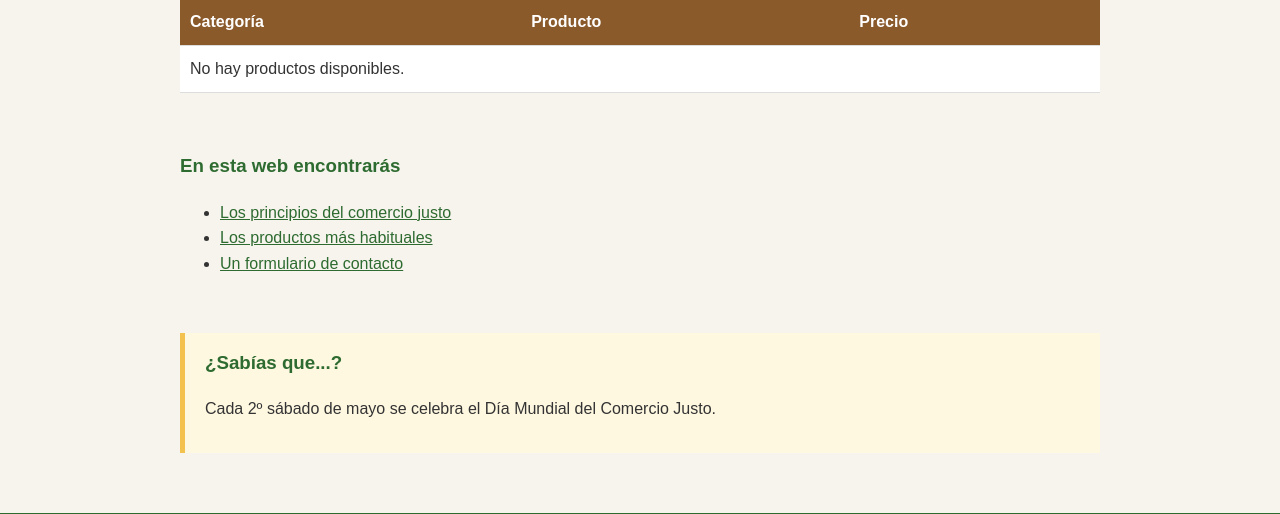
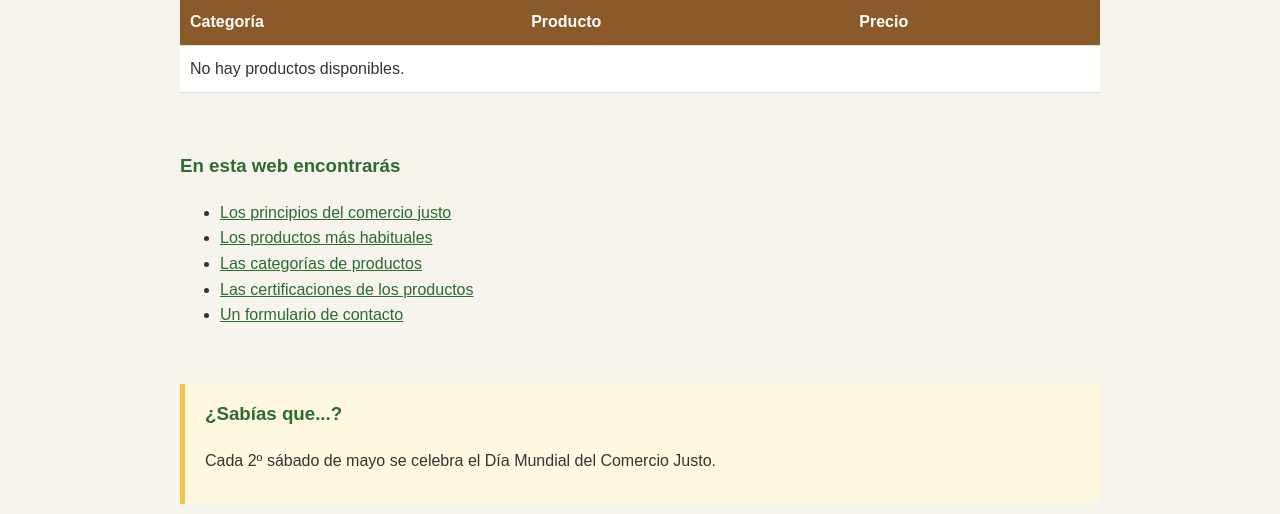
Before and after one commit to ItsFriEndly/ProyectoDJango, a Django app: template appComercioJustoDjango/templates/index.html in a window 1280 px wide. Shown: the part 568-1082 px from the top of the page. Run offline with Django 5.2, Linux system fonts and the light colour scheme; the template is opened without the code that fills it, so the values that code supplies are empty.

Commit message:
correciones en enlaces con url, certificaciones enlazadas y portada en la raiz

```diff
--- a/appComercioJustoDjango/templates/base.html
+++ b/appComercioJustoDjango/templates/base.html
@@ -14,12 +14,12 @@
         <h1>Comercio Justo</h1>
         <nav>
             <ul>
-                <li><a href="/appComercioJustoDjango/">Inicio</a></li>
-                <li><a href="/appComercioJustoDjango/principios/">Principios</a></li>
-                <li><a href="/appComercioJustoDjango/productos/">Productos</a></li>
-                <li><a href="/appComercioJustoDjango/categorias/">Categorías</a></li>
-                <li><a href="/appComercioJustoDjango/certificaciones/">Certificaciones</a></li>
-                <li><a href="/appComercioJustoDjango/contacto/">Contacto</a></li>
+                <li><a href="{% url 'index' %}">Inicio</a></li>
+                <li><a href="{% url 'principios' %}">Principios</a></li>
+                <li><a href="{% url 'productos' %}">Productos</a></li>
+                <li><a href="{% url 'categorias' %}">Categorías</a></li>
+                <li><a href="{% url 'certificaciones' %}">Certificaciones</a></li>
+                <li><a href="{% url 'contacto' %}">Contacto</a></li>
             </ul>
         </nav>
     </header>
--- a/appComercioJustoDjango/templates/categoria_detalle.html
+++ b/appComercioJustoDjango/templates/categoria_detalle.html
@@ -27,6 +27,6 @@
                 {% endfor %}
             </tbody>
         </table>
-        <p><a href="/appComercioJustoDjango/categorias/">&larr; Volver a categorías</a></p>
+        <p><a href="{% url 'categorias' %}">&larr; Volver a categorías</a></p>
     </section>
 {% endblock %}
--- a/appComercioJustoDjango/templates/certificacion_detalle.html
+++ b/appComercioJustoDjango/templates/certificacion_detalle.html
@@ -11,6 +11,7 @@
             <thead>
                 <tr>
                     <th>Producto</th>
+                    <th>Categoría</th>
                     <th>Precio</th>
                 </tr>
             </thead>
@@ -18,15 +19,16 @@
                 {% for producto in certificacion.productos.all %}
                 <tr>
                     <td><a href="{% url 'producto_detalle' producto.id %}">{{ producto.nombre }}</a></td>
+                    <td><a href="{% url 'categoria_detalle' producto.categoria.id %}">{{ producto.categoria.nombre }}</a></td>
                     <td>{{ producto.precio }} €</td>
                 </tr>
                 {% empty %}
                 <tr>
-                    <td colspan="2">Ningún producto tiene esta certificación.</td>
+                    <td colspan="3">Ningún producto tiene esta certificación.</td>
                 </tr>
                 {% endfor %}
             </tbody>
         </table>
-        <p><a href="/appComercioJustoDjango/certificaciones/">&larr; Volver a certificaciones</a></p>
+        <p><a href="{% url 'certificaciones' %}">&larr; Volver a certificaciones</a></p>
     </section>
 {% endblock %}
--- a/appComercioJustoDjango/templates/index.html
+++ b/appComercioJustoDjango/templates/index.html
@@ -48,9 +48,11 @@
         <section>
             <h3>En esta web encontrarás</h3>
             <ul>
-                <li><a href="/appComercioJustoDjango/principios/">Los principios del comercio justo</a></li>
-                <li><a href="/appComercioJustoDjango/productos/">Los productos más habituales</a></li>
-                <li><a href="/appComercioJustoDjango/contacto/">Un formulario de contacto</a></li>
+                <li><a href="{% url 'principios' %}">Los principios del comercio justo</a></li>
+                <li><a href="{% url 'productos' %}">Los productos más habituales</a></li>
+                <li><a href="{% url 'categorias' %}">Las categorías de productos</a></li>
+                <li><a href="{% url 'certificaciones' %}">Las certificaciones de los productos</a></li>
+                <li><a href="{% url 'contacto' %}">Un formulario de contacto</a></li>
             </ul>
         </section>
 
--- a/appComercioJustoDjango/templates/producto_detalle.html
+++ b/appComercioJustoDjango/templates/producto_detalle.html
@@ -9,13 +9,13 @@
         <p><strong>Categoría:</strong> <a href="{% url 'categoria_detalle' producto.categoria.id %}">{{ producto.categoria.nombre }}</a></p>
         <p><strong>Certificaciones:</strong>
             {% for cert in producto.certificaciones.all %}
-                {{ cert.nombre }}{% if not forloop.last %}, {% endif %}
+                <a href="{% url 'certificacion_detalle' cert.id %}">{{ cert.nombre }}</a>{% if not forloop.last %}, {% endif %}
             {% empty %}
                 Ninguna
             {% endfor %}
         </p>
         <p><strong>Descripción:</strong></p>
         <p>{{ producto.descripcion }}</p>
-        <p><a href="/appComercioJustoDjango/productos/">&larr; Volver al catálogo de productos</a></p>
+        <p><a href="{% url 'productos' %}">&larr; Volver al catálogo de productos</a></p>
     </article>
 {% endblock %}
--- a/appComercioJustoDjango/templates/productos.html
+++ b/appComercioJustoDjango/templates/productos.html
@@ -9,6 +9,7 @@
             <thead>
                 <tr>
                     <th>Producto</th>
+                    <th>Categoría</th>
                     <th>Precio</th>
                     <th>Acción</th>
                 </tr>
@@ -17,12 +18,13 @@
                 {% for producto in productos %}
                 <tr>
                     <td><a href="{% url 'producto_detalle' producto.id %}">{{ producto.nombre }}</a></td>
+                    <td><a href="{% url 'categoria_detalle' producto.categoria.id %}">{{ producto.categoria.nombre }}</a></td>
                     <td>{{ producto.precio }} €</td>
                     <td><a href="{% url 'producto_detalle' producto.id %}">Ver detalle</a></td>
                 </tr>
                 {% empty %}
                 <tr>
-                    <td colspan="3">No hay productos disponibles.</td>
+                    <td colspan="4">No hay productos disponibles.</td>
                 </tr>
                 {% endfor %}
             </tbody>
--- a/comercioJustoDjango/urls.py
+++ b/comercioJustoDjango/urls.py
@@ -16,10 +16,8 @@ Including another URLconf
 """
 from django.contrib import admin
 from django.urls import include, path
-from django.views.generic import RedirectView
 
 urlpatterns = [
     path('admin/', admin.site.urls),
-    path('appComercioJustoDjango/', include('appComercioJustoDjango.urls')),
-    path('', RedirectView.as_view(pattern_name='index')),
+    path('', include('appComercioJustoDjango.urls')),
 ]
```
